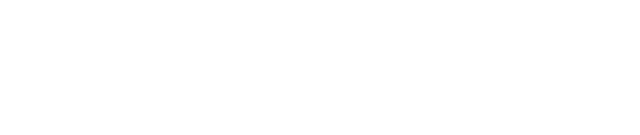
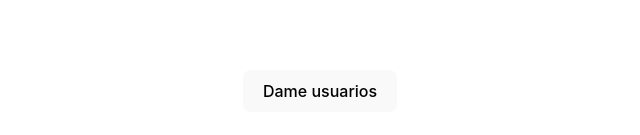
Before and after one commit to IsmaelGodo/Desafio, a React (Vite) app in the folder client/: page /fakeauth in a window 1280 px wide. Before the commit this address had no page. Shown: the part 293-428 px from the top of the page, without its empty margins (320-960 px from the left). Built offline with nearby package versions, Linux system fonts and the light colour scheme.

Commit message:
added/checkToken

```diff
--- a/client/package.json
+++ b/client/package.json
@@ -11,6 +11,7 @@
     "preview": "vite preview"
   },
   "dependencies": {
+    "js-cookie": "^3.0.5",
     "normalize": "^0.3.1",
     "react": "^18.2.0",
     "react-dom": "^18.2.0",
--- /dev/null
+++ b/client/src/components/Main/FakeAuth/FakeAuth.jsx
@@ -0,0 +1,36 @@
+import { useEffect, useState } from "react";
+import Cookies from 'js-cookie';
+
+const FakeAuth = () => {
+  const [user, setUser] = useState({});
+
+  useEffect(() => {
+    const token = Cookies.get("access-token");
+    console.log(token);
+
+    const userLogged = Cookies.get("user-logged");
+    console.log(userLogged);
+  }, []);
+
+  const handleClick = async () => {
+    try {
+      const res = await fetch("/api/users", {
+        method: "GET",
+        credentials: "include",
+      });
+      const data = await res.json();
+      setUser(data[0]);
+    } catch (error) {
+      console.log(error);
+    }
+  };
+
+  return (
+    <>
+      <button onClick={handleClick}>Dame usuarios</button>
+      <p>{user.username}</p>
+    </>
+  );
+};
+
+export default FakeAuth;
--- /dev/null
+++ b/client/src/components/Main/FakeAuth/index.js
@@ -0,0 +1 @@
+export { default } from "./FakeAuth";
--- a/client/src/components/Main/Home/Home.jsx
+++ b/client/src/components/Main/Home/Home.jsx
@@ -12,7 +12,7 @@ const Home = () => {
 
   return (
     <>
-      <span>Hola {userLogged && userLogged.username}</span>
+      {/* <span>Hola {userLogged && userLogged.username}</span> */}
       <AdviceSlider />
       <NavBar />
     </>
--- a/client/src/components/Main/Main.jsx
+++ b/client/src/components/Main/Main.jsx
@@ -3,16 +3,18 @@ import Form from "./Form/Form";
 import Login from "./Login/Login";
 import Home from "./Home/Home";
 import Signup from './Signup/Signup';
+import FakeAuth from './FakeAuth/FakeAuth';
 
 const Main = () => {
   return (
     <>
       <main>
         <Routes>
-          <Route path='/login' element={<Login />}></Route>
+          <Route path='/' element={<Login />}></Route>
           <Route path='/signup' element={<Signup />}></Route>
           <Route path='/form' element={<Form />}></Route>
           <Route path='/home' element={<Home />}></Route>
+          <Route path='/fakeauth' element={<FakeAuth />}></Route>
         </Routes>
       </main>
     </>
--- a/client/src/components/Main/Signup/Signup.jsx
+++ b/client/src/components/Main/Signup/Signup.jsx
@@ -1,9 +1,8 @@
 import SignupForm from "./SignupForm/SignupForm";
-import { Link } from 'react-router-dom';
-import CuidaTermLogo from '../../../assets/images/cuidaterm-logo.svg';
+import { Link } from "react-router-dom";
+import CuidaTermLogo from "../../../assets/images/cuidaterm-logo.svg";
 
 const Signup = () => {
-
   return (
     <section className="login-section">
       <article className="logo-article">
@@ -11,7 +10,7 @@ const Signup = () => {
       </article>
       <SignupForm />
       <article className="">
-        <Link to='/login' >Back to Login</Link>
+        <Link to="/">Back to Login</Link>
       </article>
     </section>
   );
--- a/client/src/components/Main/Signup/SignupForm/SignupForm.jsx
+++ b/client/src/components/Main/Signup/SignupForm/SignupForm.jsx
@@ -3,6 +3,7 @@ import { useForm } from "react-hook-form";
 import { useNavigate } from "react-router-dom";
 
 const SignupForm = () => {
+
   const navigate = useNavigate();
   const [message, setMessage] = useState("");
   const [matchMessage, setMatchMessage] = useState(null);
```
Also changed, not shown: client/src/components/Main/FakeAuth/FakeAuth.css (added), 2 other files (tests, documents, lock files or other folders).
